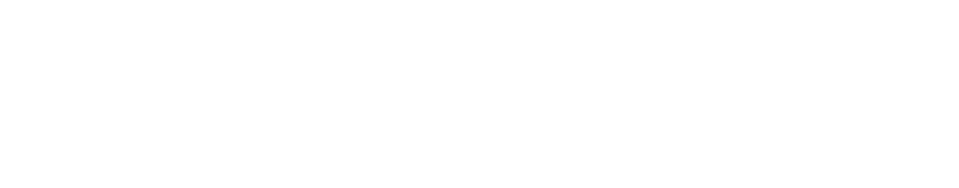
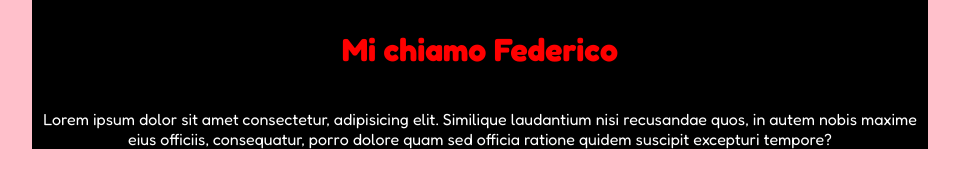
Before and after one commit to fede2796/html-css-float-cards, a plain HTML site: page assets/index.html in a window 1280 px wide. Shown: the whole page, without its empty margins (160-1119 px from the left). Drawn offline with Linux system fonts and the light colour scheme.

Commit message:
Crezione titolo e paragrafo

```diff
--- a/assets/css/index.css
+++ b/assets/css/index.css
@@ -1,3 +1,29 @@
 body{
     background-color: pink;
+    font-family: 'Fredoka', sans-serif;
 }
+
+*{
+    margin: 0;
+    padding: 0;
+    box-sizing: border-box;
+}
+
+.container{
+    width: 70%;
+    margin: auto;
+    background-color: black;
+
+}
+
+h1{
+    text-align: center;
+    color: red;
+    padding-top: 30px;
+}
+p{
+    color: white;
+    text-align: center;
+    margin-top: 40px;
+    margin-bottom: 30px;
+}
--- a/assets/index.html
+++ b/assets/index.html
@@ -6,11 +6,24 @@
     <meta name="viewport" content="width=device-width, initial-scale=1.0">
     <title>Document</title>
 
+    <link rel="preconnect" href="https://fonts.googleapis.com">
+    <link rel="preconnect" href="https://fonts.gstatic.com" crossorigin>
+    <link href="https://fonts.googleapis.com/css2?family=Fredoka:wght@300;400;700&display=swap" rel="stylesheet">
 
+
+
+
+    <link rel="stylesheet" href="css/index.css">
 
 
 </head>
 <body>
+    <div class="container">
+        <h1> Mi chiamo Federico</h1>
 
+        <p>Lorem ipsum dolor sit amet consectetur, adipisicing elit. Similique laudantium nisi recusandae quos, in autem nobis maxime eius officiis, consequatur, porro dolore quam sed officia ratione quidem suscipit excepturi tempore?</p>
+
+
+    </div>
 </body>
 </html>
```
